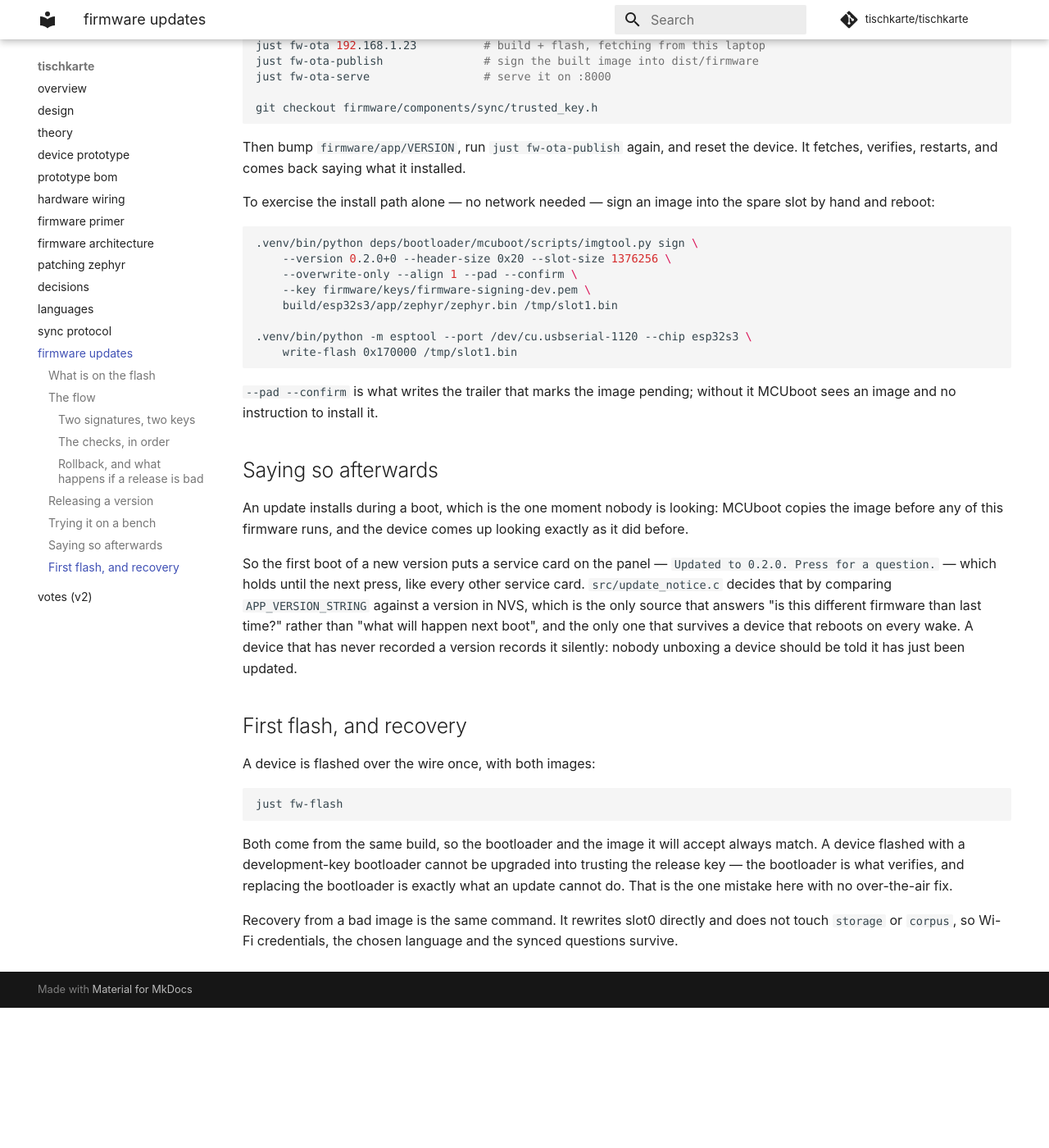
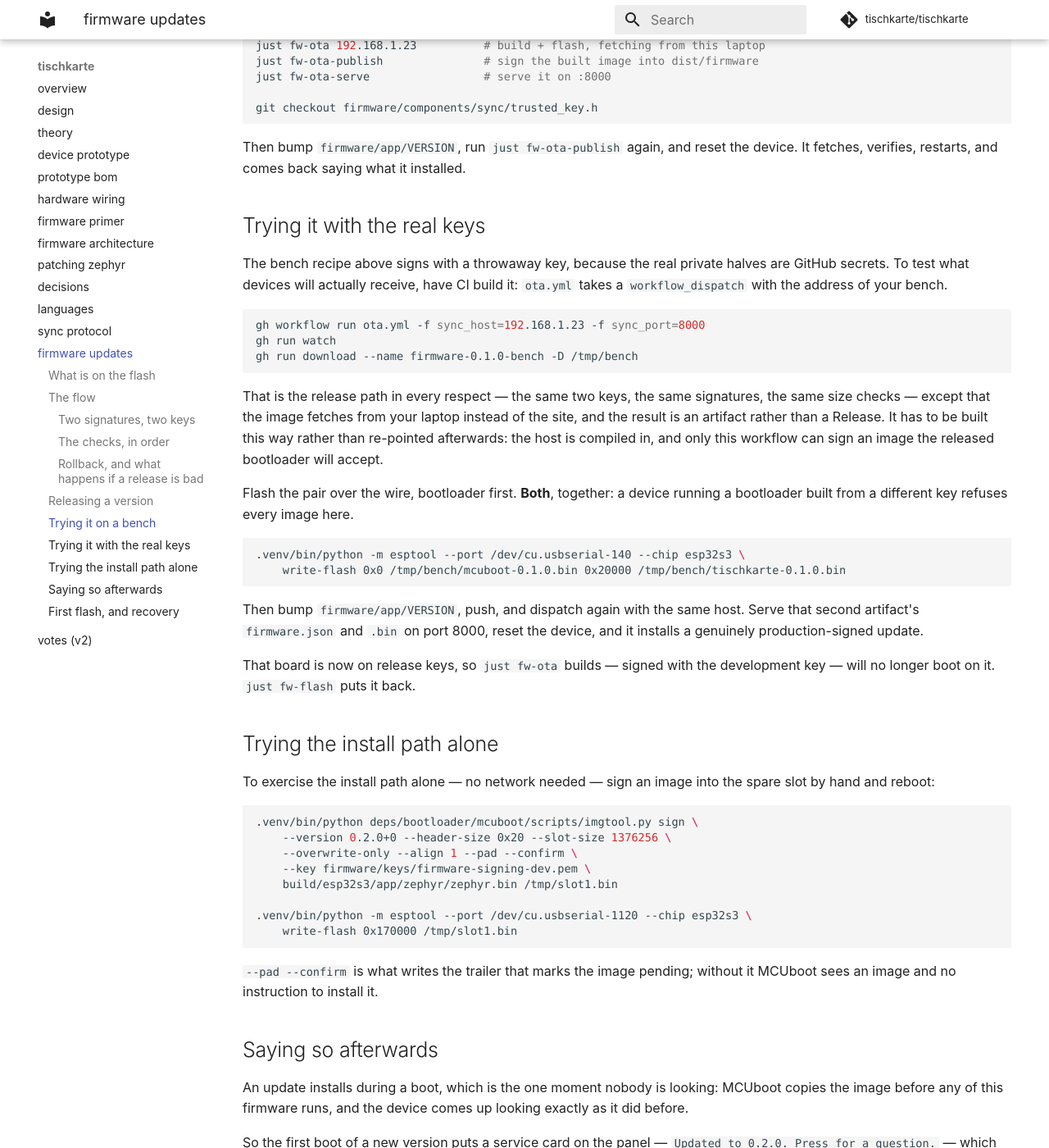
Before and after one commit to giacomomellone/cicala, an MkDocs documentation site: the page built from docs/firmware_update.md, in a window 1280 px wide and 1400 px high, scrolled down 4209 px. Shown: the whole window at 82% size. Built offline with MkDocs 1.6.1 and Material for MkDocs 9.7.7, drawn with Linux system fonts in a browser that asks for light colours; comment, search, counter and statistics services are not loaded; before the commit the page ends 5438 px from its top, so only the background shows below that.

Commit message:
ci: let a release build be pointed at a bench
A release image cannot be re-pointed after the fact. The host it fetches
from is compiled in, and since the release private key exists only as a
GitHub secret, nothing local can sign an image the released bootloader
will accept. So the only way to exercise a genuinely production-signed
update against a laptop was to not use the real keys at all — which
tests the mechanism and not the thing devices receive.

workflow_dispatch takes the bench address and builds the same release
with it. Same two keys, same signatures, same size checks; the result is
an artifact rather than a Release, because it names a private address
that means nothing to anyone else and would burn a version number no tag
points at.

$bench_args is empty for a tag, so a real release is still built from
the board configuration alone and cannot pick up a bench address by
accident. Unquoted on purpose — it is a list of flags or nothing — and
checked both ways.

The bootloader copy moves out of the publishing step, which a dispatched
run skips, so both paths end up with all three files in dist/firmware.

Co-Authored-By: Claude Opus 5 <noreply@anthropic.com>

````diff
--- a/docs/firmware_update.md
+++ b/docs/firmware_update.md
@@ -133,6 +133,42 @@ git checkout firmware/components/sync/trusted_key.h
 Then bump `firmware/app/VERSION`, run `just fw-ota-publish` again, and reset the
 device. It fetches, verifies, restarts, and comes back saying what it installed.
 
+## Trying it with the real keys
+
+The bench recipe above signs with a throwaway key, because the real private
+halves are GitHub secrets. To test what devices will actually receive, have CI
+build it: `ota.yml` takes a `workflow_dispatch` with the address of your bench.
+
+```sh
+gh workflow run ota.yml -f sync_host=192.168.1.23 -f sync_port=8000
+gh run watch
+gh run download --name firmware-0.1.0-bench -D /tmp/bench
+```
+
+That is the release path in every respect — the same two keys, the same
+signatures, the same size checks — except that the image fetches from your
+laptop instead of the site, and the result is an artifact rather than a
+Release. It has to be built this way rather than re-pointed afterwards: the
+host is compiled in, and only this workflow can sign an image the released
+bootloader will accept.
+
+Flash the pair over the wire, bootloader first. **Both**, together: a device
+running a bootloader built from a different key refuses every image here.
+
+```sh
+.venv/bin/python -m esptool --port /dev/cu.usbserial-140 --chip esp32s3 \
+    write-flash 0x0 /tmp/bench/mcuboot-0.1.0.bin 0x20000 /tmp/bench/tischkarte-0.1.0.bin
+```
+
+Then bump `firmware/app/VERSION`, push, and dispatch again with the same host.
+Serve that second artifact's `firmware.json` and `.bin` on port 8000, reset the
+device, and it installs a genuinely production-signed update.
+
+That board is now on release keys, so `just fw-ota` builds — signed with the
+development key — will no longer boot on it. `just fw-flash` puts it back.
+
+## Trying the install path alone
+
 To exercise the install path alone — no network needed — sign an image into the
 spare slot by hand and reboot:
 
````
Also changed, not shown: 1 other file.
